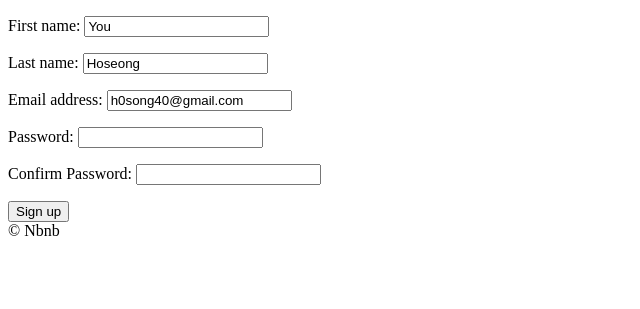
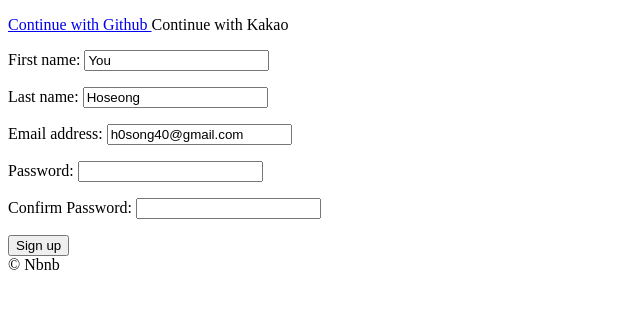
Before and after one commit to Youhoseong/airbnb-clone, a Django app: page /users/signup in a window 1280 px wide. Shown: the part 78-387 px from the top of the page, without its empty margins (0-640 px from the left). Run offline with Django 3.2, Linux system fonts and the light colour scheme.

Commit message:
update GITHUB LOGIN

```diff
--- /dev/null
+++ b/templates/partials/social_login.html
@@ -0,0 +1,11 @@
+<div>
+
+    <a href="{% url 'users:github-login' %}">
+        Continue with Github
+    </a>
+
+    <a>
+        Continue with Kakao
+    </a>
+
+</div>
--- a/templates/users/login.html
+++ b/templates/users/login.html
@@ -8,6 +8,8 @@
 {% endblock search-bar %}
 
 {% block content %}
+    {% include 'partials/social_login.html' %}
+
     <form method="POST" action="{% url "users:login" %}">
         {% csrf_token %}
         {{form.as_p}}
--- a/templates/users/signup.html
+++ b/templates/users/signup.html
@@ -8,6 +8,7 @@
 {% endblock search-bar %}
 
 {% block content %}
+    {% include 'partials/social_login.html' %}
     <form method="POST" action="{% url "users:signup" %}">
         {% csrf_token %}
         {{form.as_p}}
--- a/users/admin.py
+++ b/users/admin.py
@@ -17,7 +17,7 @@ class CustomUserAdmin(UserAdmin):
 
     fieldsets = UserAdmin.fieldsets + \
         (("Custom Profile", {"fields": ("avatar", "gender", "bio",
-                                        "birthdate", "language", "currency", "superhost")}),)
+                                        "birthdate", "language", "currency", "superhost", "login_method")}),)
 
     list_filter = UserAdmin.list_filter + (
         "superhost",
@@ -35,5 +35,6 @@ class CustomUserAdmin(UserAdmin):
         "is_staff",
         "is_superuser",
         "email_verified",
-        "email_secret"
+        "email_secret",
+        "login_method"
     )
--- a/users/models.py
+++ b/users/models.py
@@ -39,6 +39,16 @@ class User(AbstractUser):
         (CURRENCY_KRW, "KRW")
     )
 
+    LOGIN_EMAIL = "email"
+    LOGIN_GITHUB = "github"
+    LOGIN_KAKAO = "kakao"
+
+    LOGIN_CHOICES = (
+        (LOGIN_EMAIL, "Email"),
+        (LOGIN_GITHUB, "Github"),
+        (LOGIN_KAKAO, "Kakao")
+    )
+
     avatar = models.FileField(upload_to="avatars", blank=True)
     gender = models.CharField(
         choices=GENDER_CHOICES, max_length=10, blank=True
@@ -55,6 +65,8 @@ class User(AbstractUser):
 
     email_verified = models.BooleanField(default=False)
     email_secret = models.CharField(max_length=20, default="", blank=True)
+    login_method = models.CharField(max_length=50, choices=LOGIN_CHOICES, default=LOGIN_EMAIL)
+
 
 
     def verify_email(self):
--- a/users/urls.py
+++ b/users/urls.py
@@ -8,5 +8,8 @@ urlpatterns = [
     path("login", views.LoginView.as_view(), name="login"),
     path("logout", views.log_out, name="logout"),
     path("signup", views.SignUpView.as_view(), name="signup"),
-    path("verify/<str:key>", views.complete_verification, name="complete-verification")
+    path("verify/<str:key>", views.complete_verification, name="complete-verification"),
+    path("login/github", views.github_login, name="github-login"),
+    path("login/github/callback", views.github_callback, name="github-callback")
+
 ]
--- a/users/views.py
+++ b/users/views.py
@@ -4,7 +4,8 @@ from django.views import View
 from django.views.generic import FormView
 from django.contrib.auth import authenticate, login, logout
 from . import forms, models
-
+import os
+import requests
 
 class LoginView(FormView):
 
@@ -70,3 +71,73 @@ def complete_verification(request, key):
         # to do: add error message
         pass
     return redirect(reverse("core:home"))
+
+
+def github_login(request):
+    client_id = os.environ.get("GH_ID")
+    redirect_uri = "http://127.0.0.1:8000/users/login/github/callback"
+    return redirect(f"https://github.com/login/oauth/authorize?client_id={client_id}&redirect_uri={redirect_uri}&scope=read:user")
+
+class GithubException(Exception):
+    pass
+
+
+def github_callback(request):
+    try:
+        client_id = os.environ.get("GH_ID")
+        client_secret = os.environ.get("GH_SECRET")
+        code = request.GET.get("code", None)
+        if code is not None:
+            token_request = requests.post(
+                f"https://github.com/login/oauth/access_token?client_id={client_id}&client_secret={client_secret}&code={code}",
+                headers={"Accept": "application/json"},
+            )
+            token_json = token_request.json()
+            error = token_json.get("error", None)
+
+            if error is not None:
+                raise GithubException()
+            else:
+                access_token = token_json.get("access_token")
+                profile_request = requests.get(
+                    "https://api.github.com/user",
+                    headers={
+                        "Authorization": f"token {access_token}",
+                        "Accept": "application/json"
+                    },
+                )
+                profile_json = profile_request.json()
+                username = profile_json.get('login', None)
+
+                if username is not None:
+                    name = profile_json.get('name')
+                    email = profile_json.get('email')
+                    bio = profile_json.get('bio')
+
+                    try:
+                        user = models.User.objects.get(email=email)
+                        if user.login_method != models.User.LOGIN_GITHUB:
+                            raise GithubException()
+
+                    except models.User.DoesNotExist:
+                        user = models.User.objects.create(
+                            email=email,
+                            first_name=name,
+                            username=email,
+                            bio=bio,
+                            login_method=models.User.LOGIN_GITHUB,
+                        )
+                        user.set_unusable_password()
+                        user.save()
+
+                    login(request, user)
+                    return redirect(reverse("core:home"))
+
+                else:
+                    raise GithubException()
+        else:
+            raise GithubException()
+
+    except GithubException:
+        # send error message
+        return redirect(reverse("users:login"))
```
Also changed, not shown: db.sqlite3, users/migrations/0007_user_login_method.py (added), 2 other files.
